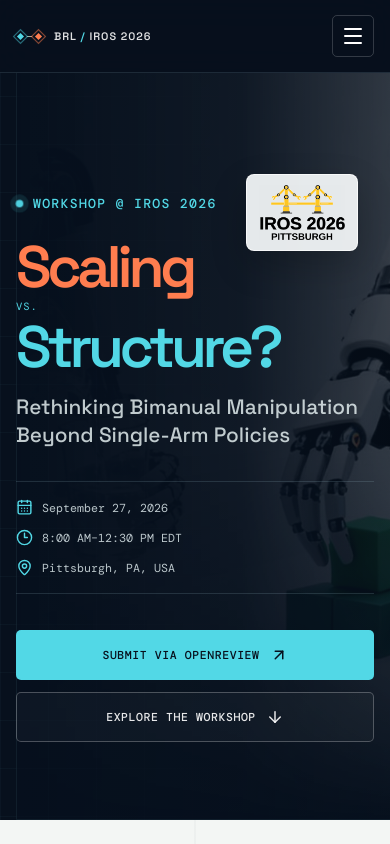
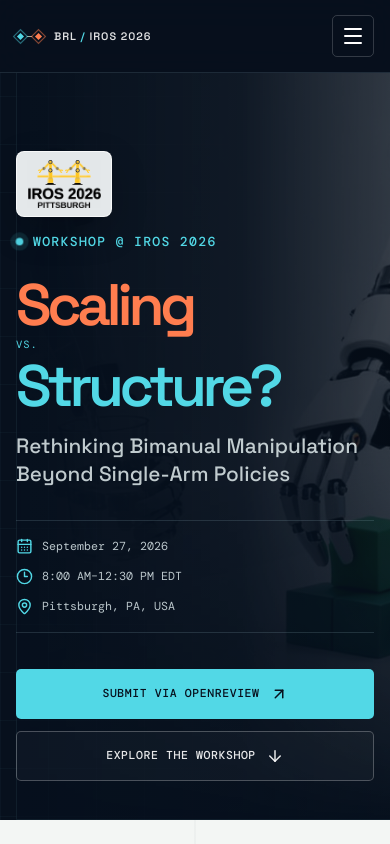
Before and after one commit to bimanual-robot-learning/bimanual-robot-learning.github.io, a React (Vite) app: page / in a window 390 px wide. Shown: the top 844 px of the page. Built offline with nearby package versions, Linux system fonts and the light colour scheme.

Commit message:
align IROS badge above workshop label

```diff
--- a/src/App.css
+++ b/src/App.css
@@ -245,6 +245,13 @@
   padding-top: 88px;
 }
 
+.hero__identity {
+  display: flex;
+  align-items: flex-start;
+  flex-direction: column;
+  gap: 16px;
+}
+
 .hero__eyebrow {
   display: inline-flex;
   align-items: center;
@@ -270,13 +277,9 @@
 }
 
 .hero__conference-brand {
-  position: absolute;
-  z-index: 3;
-  top: 118px;
-  right: clamp(32px, 5vw, 88px);
   display: flex;
-  width: 148px;
-  padding: 10px 12px;
+  width: 132px;
+  padding: 8px 10px;
   background: rgba(248, 251, 252, 0.92);
   border: 1px solid rgba(255, 255, 255, 0.72);
   border-radius: 8px;
@@ -1379,9 +1382,7 @@
   }
 
   .hero__conference-brand {
-    top: 104px;
-    right: 22px;
-    width: 124px;
+    width: 112px;
   }
 
   .topic-grid {
@@ -1593,14 +1594,8 @@
     padding-top: 112px;
   }
 
-  .hero__eyebrow {
-    max-width: calc(100% - 132px);
-  }
-
   .hero__conference-brand {
-    top: 96px;
-    right: 16px;
-    width: 112px;
+    width: 96px;
   }
 
   .hero h1 {
```
Also changed, not shown: 1 other file (tests, documents, lock files or other folders).
